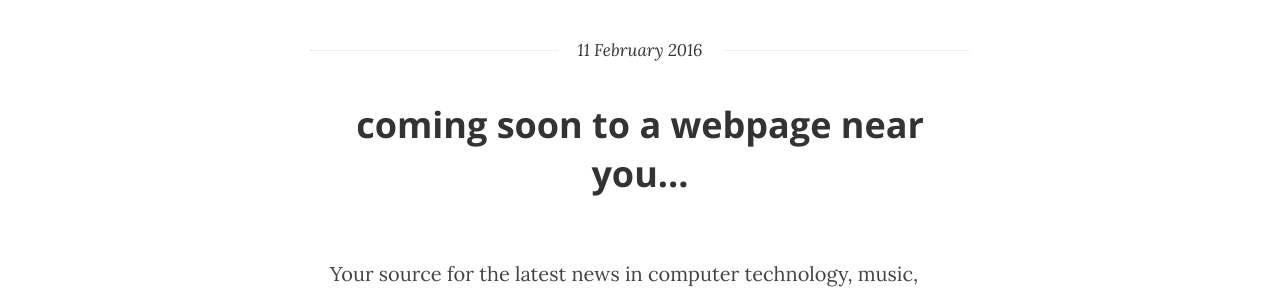
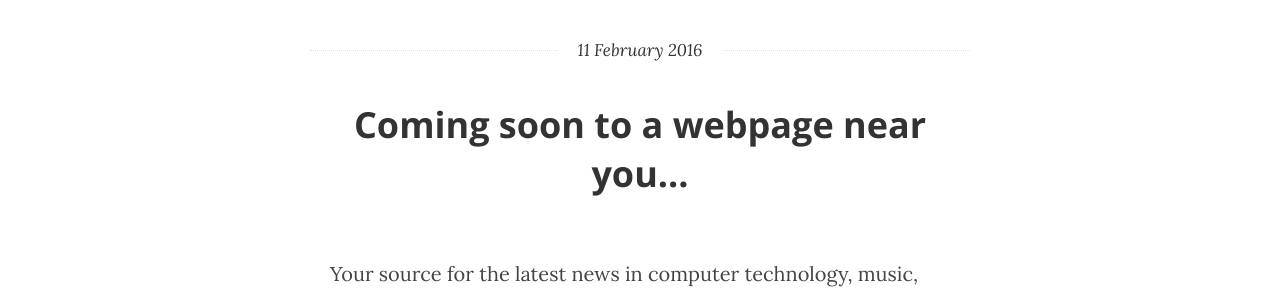
Before and after one commit to techreview/techreview.github.io, a Jekyll site: the page built from _posts/2016-02-11-coming-soon-to-a-webpage-near-you.markdown, in a window 1280 px wide. Shown: the part 148-444 px from the top of the page. Built offline with Jekyll 4.4.1, drawn with Linux system fonts in a browser that asks for light colours; grey boxes are pictures that could not be loaded.

```diff
--- a/_posts/2016-02-11-coming-soon-to-a-webpage-near-you.markdown
+++ b/_posts/2016-02-11-coming-soon-to-a-webpage-near-you.markdown
@@ -1,6 +1,6 @@
 ---
 published: true
-title: coming soon to a webpage near you...
+title: Coming soon to a webpage near you...
 layout: post
 ---
 Your source for the latest news in computer technology, music, electronics, smartphones, apps, tablets, social media, online services and the digital domain.
```
